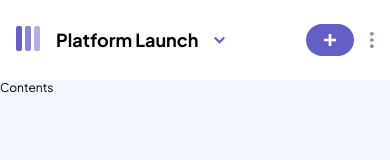
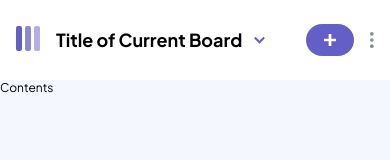
Before and after one commit to NaetharuCodes/kanban, a React (Vite) app in the folder kanban-ui/: page / in a window 390 px wide. Shown: the top 160 px of the page. Built offline with nearby package versions, Linux system fonts and the light colour scheme.

Commit message:
Button or Title header depending on mobile or tablet/DT view

```diff
--- a/kanban-ui/src/components/AppShell/AppShell.module.css
+++ b/kanban-ui/src/components/AppShell/AppShell.module.css
@@ -15,6 +15,20 @@
   align-items: center;
   padding: 20px 16px;
   height: 80px;
+}
+
+.boardHeaderBtn {
+  border: none;
+  background-color: white;
+  display: flex;
+  flex-direction: row;
+  align-items: center;
+  gap: 12px;
+  cursor: pointer;
+}
+
+.boardHeaderTitle {
+  display: none;
 }
 
 .brandText {
@@ -49,6 +63,16 @@
     display: block;
   }
 
+  .boardHeaderBtn {
+    display: none;
+  }
+
+  .boardHeaderTitle {
+    display: block;
+    border: none;
+    background-color: white;
+  }
+
   .brandContainer {
     display: flex;
     align-items: center;
--- a/kanban-ui/src/components/AppShell/AppShell.tsx
+++ b/kanban-ui/src/components/AppShell/AppShell.tsx
@@ -19,10 +19,12 @@ const AppShell = ({ children }: AppShellProps) => {
             <BrandIcon />
             <h1 className={`${styles.brandText} heading-xl`}>kanban</h1>
           </div>
-          <h2 className={`${styles.headerTitle} heading-lg`}>
-            Platform Launch
+          <button className={`${styles.boardHeaderBtn} heading-lg`}>
+            Title of Current Board <ChevronArrow />
+          </button>
+          <h2 className={`${styles.boardHeaderTitle} heading-lg`}>
+            Title of Current Board
           </h2>
-          <ChevronArrow />
         </div>
         <div className="flex-row">
           <button className={styles.button}>
```
